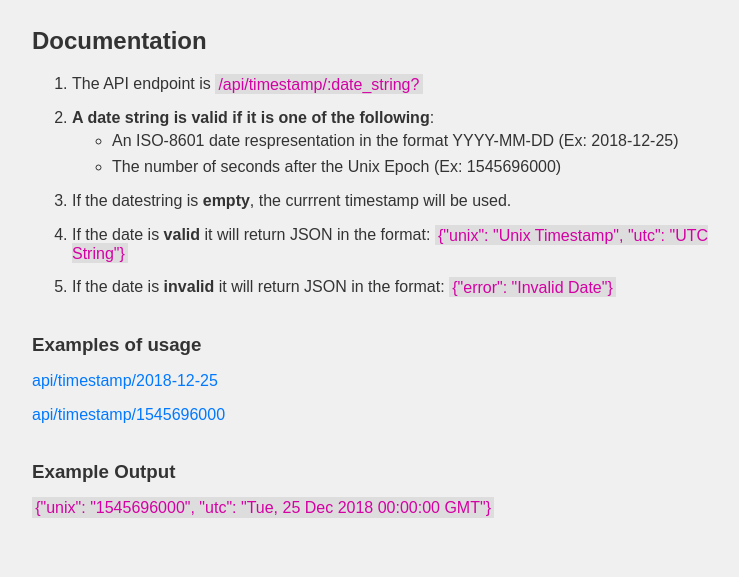
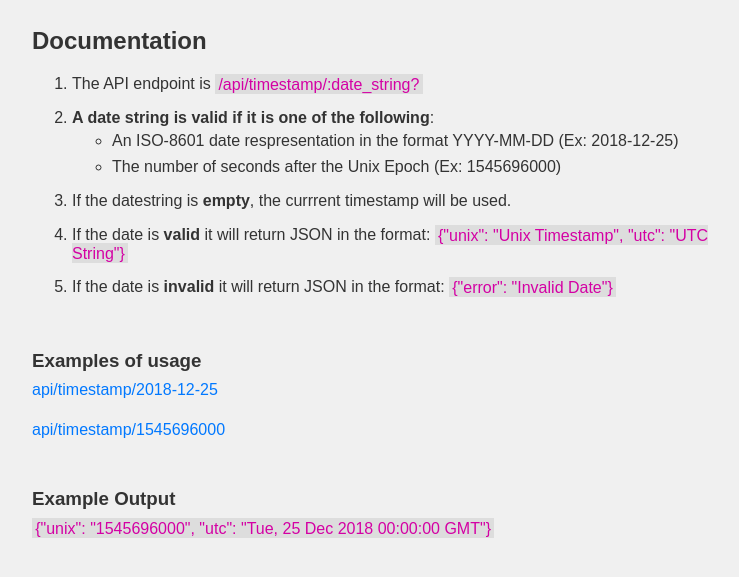
Before and after one commit to ryanjmack/timestamp-microservice, a website: page public/index.html in a window 1280 px wide. Shown: the part 111-688 px from the top of the page, without its empty margins (240-979 px from the left). Drawn offline with Linux system fonts and the light colour scheme.

Commit message:
Update styles

```diff
--- a/public/stylesheets/scss/styles.scss
+++ b/public/stylesheets/scss/styles.scss
@@ -68,14 +68,21 @@ main {
 }
 
 .example {
+  display: flex;
+  flex-direction: column;
+
   a {
     color: $anchor-color;
-    display: block;
+    display: inline-block;
     margin: 1em 0;
     text-decoration: none;
 
     &:first-of-type {
       margin-top: 0;
+    }
+
+    &:last-of-type {
+      margin-bottom: 0;
     }
   }
 
@@ -83,4 +90,16 @@ main {
     margin-bottom: 0.5em;
     margin-top: 2em;
   }
+
+  p {
+    margin: 0.7em 0;
+
+    &:first-of-type{
+      margin-top: 0;
+    }
+
+    &:last-of-type {
+      margin: 0;
+    }
+  }
 }
```
Also changed, not shown: public/stylesheets/css/styles.css, 1 other file.
